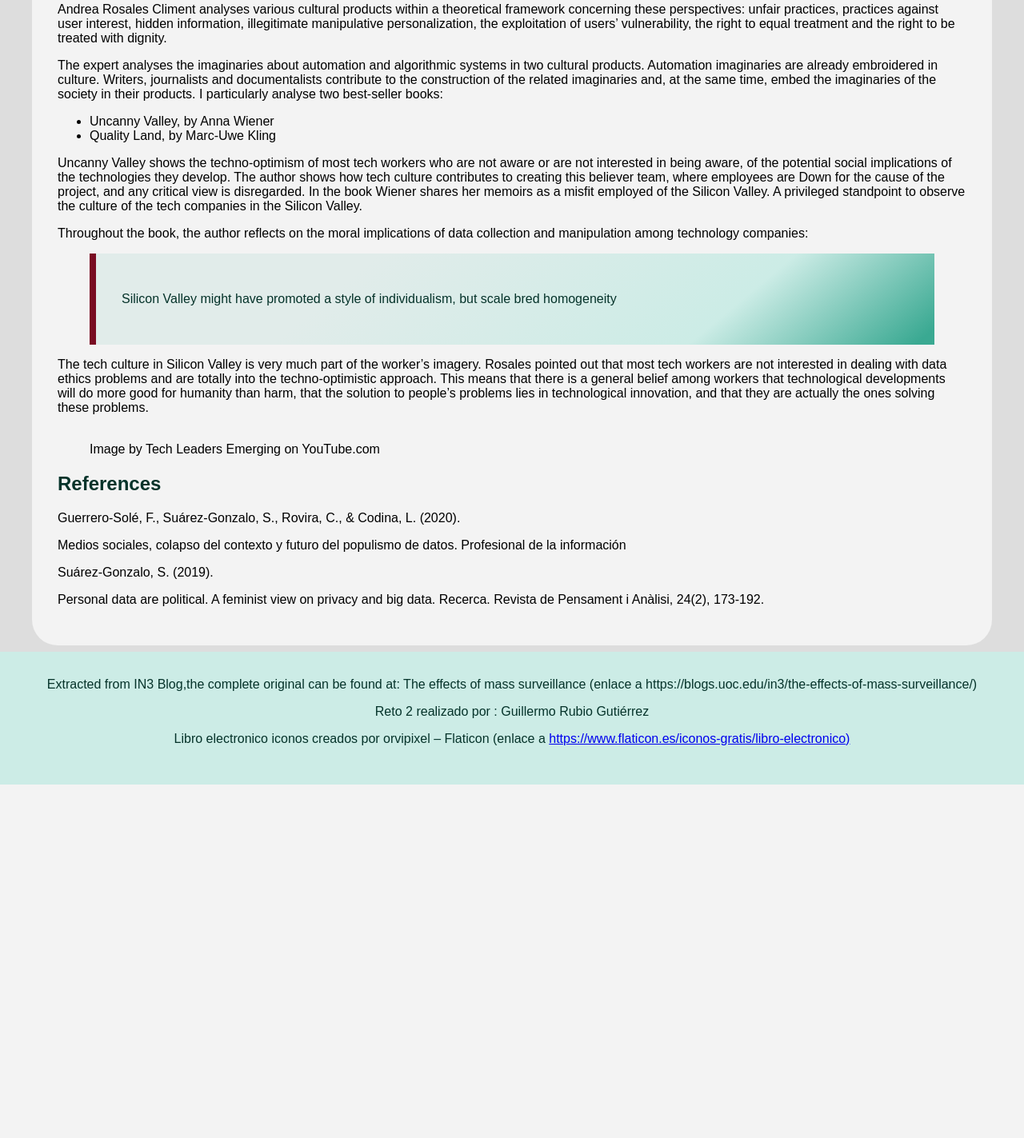
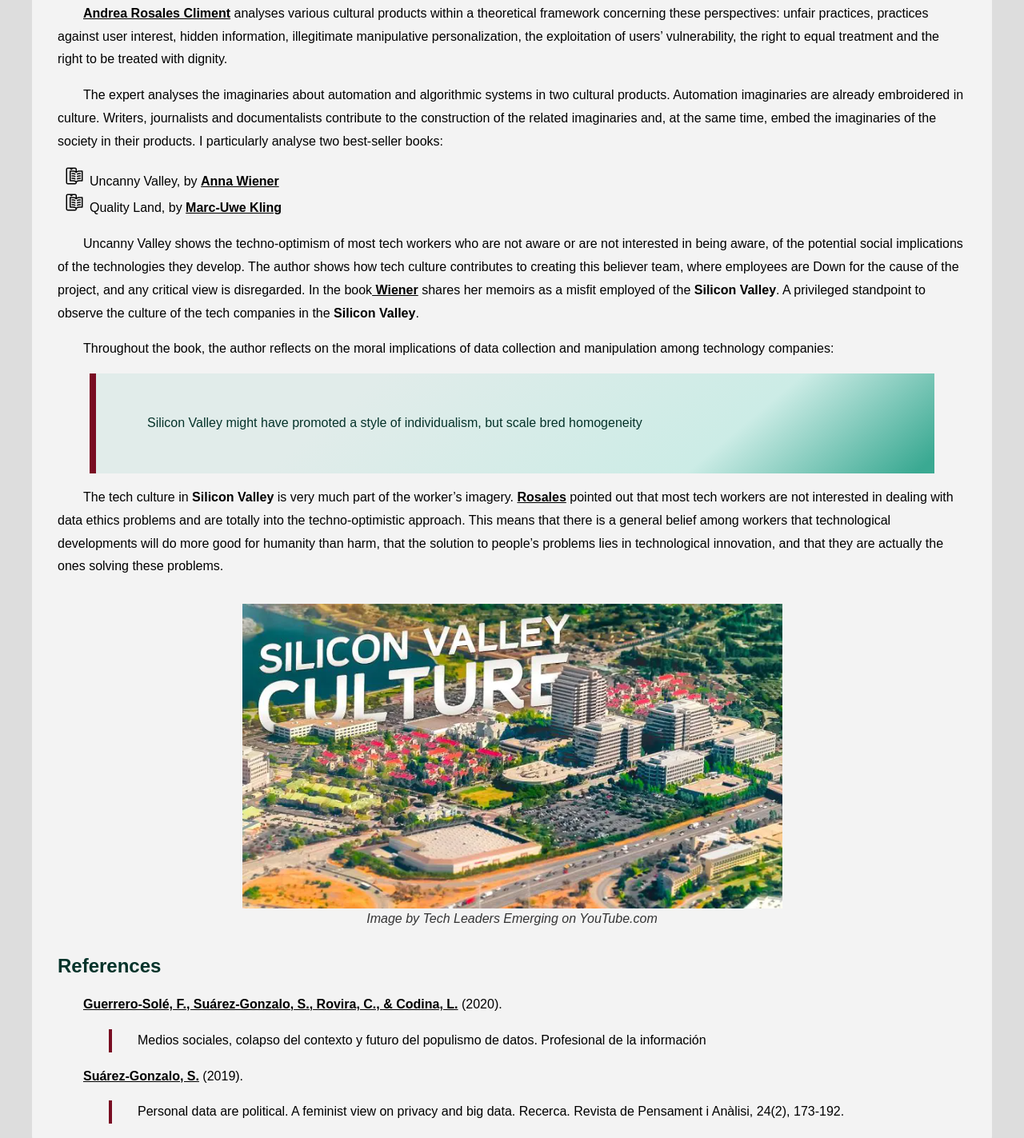
Before and after one commit to Guille-Rubio/Guille-Rubio.github.io, a plain HTML site: page ethics.html in a window 1280 px wide. Shown: the part 337-1760 px from the top of the page at 80% size. Before the commit the page ends 1318 px from the top, so only its background shows below. Drawn offline with Linux system fonts and the light colour scheme; a web font is replaced by a local one.

Commit message:
ADD names styling

```diff
--- a/css/style.css
+++ b/css/style.css
@@ -22,7 +22,7 @@
     --nav-current-page-bkg-color: #3AA992;
     --nav-text-color: #05332a;
     --nav-text-hover-color: #790C22;
-    --people-name: #FF0000;
+    /* --people-name: #FF0000;  it will be styled with bold and underlining instead*/
 
     /*gray palette*/
     --dark-gray: #333;
@@ -52,6 +52,11 @@ h2 {
     /*  Removed because it imparis readibility */
     /* -webkit-text-stroke-width: 3px;
     -webkit-text-stroke-color: black; */
+}
+
+p {
+    line-height: 1.8em;
+    text-indent: 32px;
 }
 
 .skip-to-content-link {
@@ -92,7 +97,6 @@ header>nav {
     justify-content: center;
     width: 100%;
     margin: 0px;
-
 }
 
 header>nav>ul {
@@ -113,6 +117,11 @@ header>nav>ul>li {
 }
 
 header a {
+    display: flex;
+    justify-content: center;
+    align-items: center;
+    width: 100%;
+    height: 100%;
     color: var(--nav-text-color);
     text-decoration: none;
     font-weight: 600;
@@ -122,8 +131,8 @@ header li:hover {
     background-color: var(--nav-text-hover-color);
 }
 
-header li:hover a{
-    color:white;
+header li:hover a {
+    color: white;
     background-color: var(--nav-text-hover-color);
 }
 
@@ -147,7 +156,6 @@ header li.active {
     justify-content: center;
     min-height: 192px;
     margin-top: 8px;
-
 }
 
 .heading-container>.header-background {
@@ -162,7 +170,7 @@ header li.active {
 
 .heading-container>.content {
     position: absolute;
-    display:flex;
+    display: flex;
     flex-direction: column;
     align-items: center;
     min-height: 192px;
@@ -173,9 +181,10 @@ header li.active {
 .heading-container>.content>h1 {
     color: var(--nav-text-color);
     font-size: 2em;
+    text-align: center;
     font-weight: bold;
     padding: 16px;
-    color:black;
+    color: black;
 
 }
 
@@ -200,6 +209,11 @@ main {
 }
 
 
+.names {
+    font-weight: bold;
+    text-decoration: underline;
+
+}
 
 blockquote {
     border-left: 8px solid #790C22;
@@ -216,6 +230,26 @@ blockquote {
 
 .image-container figcaption {
     text-align: center;
+    font-style: italic;
+    color:var(--dark-gray);
+}
+
+.book-styled-list {
+
+    list-style-image: url("../images/e-book.png");
+    line-height: 1.8em;
+}
+
+.earth-styled-list {
+
+    list-style-image: url("../images/world.png");
+    line-height: 1.8em;
+}
+
+
+.references>div {
+    border-left: 4px solid #790C22;
+    margin-left: 4em;
 }
 
 
--- a/ethics.html
+++ b/ethics.html
@@ -13,7 +13,7 @@
         <a class="skip-to-content-link" href="#main">Skip to content</a>
         <nav>
             <ul>
-                <li ><a href="/">Index</a></li>
+                <li><a href="/">Index</a></li>
                 <li class="active"><a href="/ethics.html">Ethics</a></li>
                 <li><a href="#">Big Data</a></li>
                 <li><a href="#">Cybersecurity</a></li>
@@ -34,7 +34,8 @@
             <section>
                 <h2>Theoretical framework
                 </h2>
-                <p>Andrea Rosales Climent analyses various cultural products within a theoretical framework concerning
+                <p><span class="names">Andrea Rosales Climent</span> analyses various cultural products within a
+                    theoretical framework concerning
                     these perspectives: unfair practices, practices against user interest, hidden information,
                     illegitimate manipulative personalization, the exploitation of users’ vulnerability, the right to
                     equal treatment and the right to be treated with dignity.</p>
@@ -44,46 +45,58 @@
                     embed the imaginaries of the society in their products. I particularly analyse two best-seller
                     books:
                 </p>
-                <ul>
-                    <li>Uncanny Valley, by Anna Wiener</li>
-                    <li>Quality Land, by Marc-Uwe Kling
-                    </li>
+                <ul class="book-styled-list">
+                    <li>Uncanny Valley, by <span class="names">Anna Wiener</span></li>
+                    <li>Quality Land, by <span class="names">Marc-Uwe Kling</span></li>
                 </ul>
                 <p>Uncanny Valley shows the techno-optimism of most tech workers who are not aware or are not interested
                     in being aware, of the potential social implications of the technologies they develop. The author
                     shows how tech culture contributes to creating this believer team, where employees are Down for the
-                    cause of the project, and any critical view is disregarded. In the book Wiener shares her memoirs as
-                    a misfit employed of the Silicon Valley. A privileged standpoint to observe the culture of the tech
-                    companies in the Silicon Valley.</p>
+                    cause of the project, and any critical view is disregarded. In the book<span class="names">
+                        Wiener</span> shares her memoirs as
+                    a misfit employed of the <strong>Silicon Valley</strong>. A privileged standpoint to observe the
+                    culture of the tech
+                    companies in the <strong>Silicon Valley</strong>.</p>
                 <p>Throughout the book, the author reflects on the moral implications of data collection and
                     manipulation among technology companies:</p>
                 <div>
                     <blockquote>
-                        <p>Silicon Valley might have promoted a style of individualism, but scale bred homogeneity </p>
+                        <p>Silicon Valley might have promoted a style of individualism, but scale bred
+                            homogeneity </p>
                     </blockquote>
                 </div>
                 <p>
-                    The tech culture in Silicon Valley is very much part of the worker’s imagery. Rosales pointed out
+                    The tech culture in <strong>Silicon Valley</strong> is very much part of the worker’s imagery. <span
+                        class="names">Rosales</span> pointed out
                     that most tech workers are not interested in dealing with data ethics problems and are totally into
                     the techno-optimistic approach. This means that there is a general belief among workers that
                     technological developments will do more good for humanity than harm, that the solution to people’s
                     problems lies in technological innovation, and that they are actually the ones solving these
                     problems.
                 </p>
-                <figure>
-                    <img src="" alt="">
-                    <figcaption>Image by Tech Leaders Emerging on YouTube.com</figcaption>
-                </figure>
+                <div class="image-container">
+                    <figure>
+                        <img src="./images/silicon.png" alt="a Silicon Valley business park">
+                        <figcaption>Image by Tech Leaders Emerging on YouTube.com</figcaption>
+                    </figure>
+                </div>
 
             </section>
-            <section>
+            <section class="references">
                 <h2>References</h2>
-                <p>Guerrero-Solé, F., Suárez-Gonzalo, S., Rovira, C., & Codina, L. (2020).</p>
-                <p>Medios sociales, colapso del contexto y futuro del populismo de datos. Profesional de la información
+                <p><span class="names">Guerrero-Solé, F., Suárez-Gonzalo, S., Rovira, C., & Codina, L.</span> (2020).
                 </p>
-                <p>Suárez-Gonzalo, S. (2019).</p>
-                <p>Personal data are political. A feminist view on privacy and big data. Recerca. Revista de Pensament i
-                    Anàlisi, 24(2), 173-192.</p>
+                <div>
+                    <p>Medios sociales, colapso del contexto y futuro del populismo de datos. Profesional de la
+                        información</p>
+                </div>
+                <p><span class="names">Suárez-Gonzalo, S.</span> (2019).</p>
+                <div>
+                    <p>Personal data are political. A feminist view on privacy and big data. Recerca. Revista de
+                        Pensament
+                        i
+                        Anàlisi, 24(2), 173-192.</p>
+                </div>
             </section>
         </article>
 
@@ -92,7 +105,8 @@
         <p>Extracted from IN3 Blog,the complete original can be found at: The effects of mass surveillance (enlace a
             https://blogs.uoc.edu/in3/the-effects-of-mass-surveillance/)</p>
         <p>Reto 2 realizado por : Guillermo Rubio Gutiérrez</p>
-        <p>Libro electronico iconos creados por orvipixel – Flaticon (enlace a <a href="https://www.flaticon.es/iconos-gratis/libro-electronico">https://www.flaticon.es/iconos-gratis/libro-electronico)</a>
+        <p>Libro electronico iconos creados por orvipixel – Flaticon (enlace a <a
+                href="https://www.flaticon.es/iconos-gratis/libro-electronico">https://www.flaticon.es/iconos-gratis/libro-electronico)</a>
         </p>
 
     </footer>
```
Also changed, not shown: index.html (+1 -1 lines).
